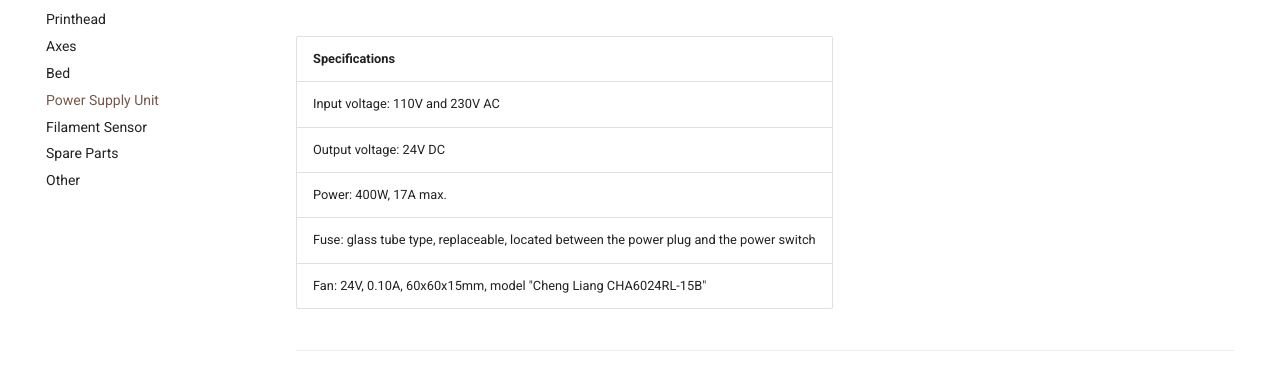
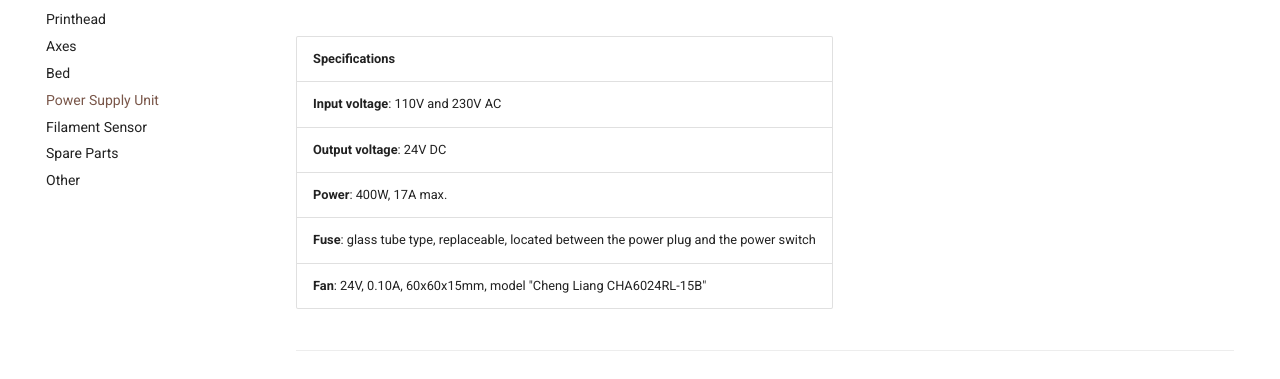
Before and after one commit to 1coderookie/KobraGoNeoInsights, an MkDocs documentation site: the page built from docs/hardware/powersupply.md, in a window 1280 px wide and 900 px high. Shown: the part 248-627 px from the top of the window. Built offline with MkDocs 1.6.1 and Material for MkDocs 9.7.7, drawn with Linux system fonts in a browser that asks for light colours; comment, search, counter and statistics services are not loaded.

```diff
--- a/docs/hardware/powersupply.md
+++ b/docs/hardware/powersupply.md
@@ -4,11 +4,11 @@
 
 | Specifications |
 |:---------------|
-| Input voltage: 110V and 230V AC |
-| Output voltage: 24V DC |
-| Power: 400W, 17A max. |
-| Fuse: glass tube type, replaceable, located between the power plug and the power switch |
-| Fan: 24V, 0.10A, 60x60x15mm, model "Cheng Liang CHA6024RL-15B" |
+| **Input voltage**: 110V and 230V AC |
+| **Output voltage**: 24V DC |
+| **Power**: 400W, 17A max. |
+| **Fuse**: glass tube type, replaceable, located between the power plug and the power switch |
+| **Fan**: 24V, 0.10A, 60x60x15mm, model "Cheng Liang CHA6024RL-15B" |
 
 ---
 
```
